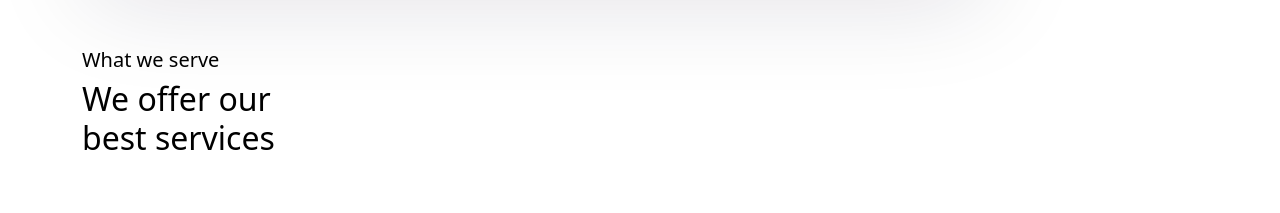
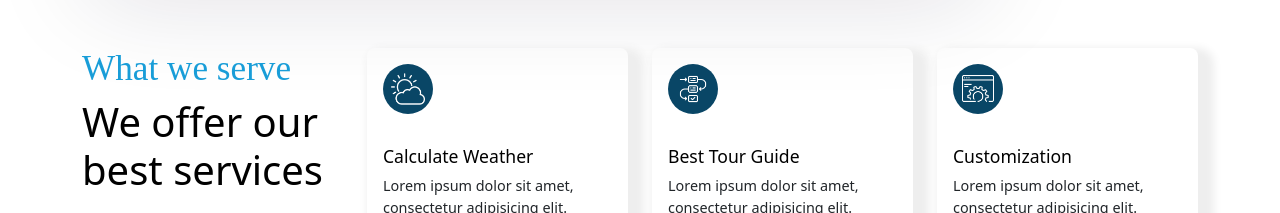
Before and after one commit to Shehan-lakshitha/Pearl, a React (Create React App) app in the folder frontend/: page /home in a window 1280 px wide. Shown: the part 739-952 px from the top of the page. Built offline with nearby package versions, Linux system fonts and the light colour scheme; a web font is replaced by a local one.

Commit message:
Added services card

```diff
--- a/frontend/src/pages/Home.jsx
+++ b/frontend/src/pages/Home.jsx
@@ -1,46 +1,55 @@
-import React from 'react';
-import '../styles/home.css';
+import React from "react";
+import "../styles/home.css";
 
-import { Container, Row,Col } from 'reactstrap';
-import heroImg from '../assets/images/hero-img01.jpg';
-import heroImg02 from '../assets/images/hero-img02.jpg';
-import heroVideo from '../assets/images/hero-video.mp4';
-import worldImg from '../assets/images/world.png';
-import Subtitle from './../shared/Subtitle';
+import { Container, Row, Col } from "reactstrap";
+import heroImg from "../assets/images/hero-img01.jpg";
+import heroImg02 from "../assets/images/hero-img02.jpg";
+import heroVideo from "../assets/images/hero-video.mp4";
+import worldImg from "../assets/images/world.png";
+import Subtitle from "./../shared/Subtitle";
 
-import SearchBar from '../shared/SearchBar';
+import SearchBar from "../shared/SearchBar";
+import ServiceList from "../services/ServiceList";
 
 const Home = () => {
   return (
     <>
-    {/* hero section start */}
+      {/* hero section start */}
       <section className="hero">
         <Container>
           <Row>
-            <Col lg='6'>
+            <Col lg="6">
               <div className="hero_Content">
-                <h1>Welecome <br/> to Sri Lanka</h1>
-                <p>Discover the beauty of Sri Lanka - pristine beaches, lush tea plantations, ancient temples, and vibrant markets. Experience warm hospitality, delicious cuisine, and create lifelong memories. Explore Sri Lanka's wonders and let its enchanting landscapes captivate you. Start your journey today!</p>
+                <h1>
+                  Welecome <br /> to Sri Lanka
+                </h1>
+                <p>
+                  Discover the beauty of Sri Lanka - pristine beaches, lush tea
+                  plantations, ancient temples, and vibrant markets. Experience
+                  warm hospitality, delicious cuisine, and create lifelong
+                  memories. Explore Sri Lanka's wonders and let its enchanting
+                  landscapes captivate you. Start your journey today!
+                </p>
               </div>
             </Col>
 
-            <Col lg='2'>
+            <Col lg="2">
               <div className="hero_img-box">
-                <img src={heroImg} alt=''/>
+                <img src={heroImg} alt="" />
               </div>
             </Col>
-            <Col lg='2'>
+            <Col lg="2">
               <div className="hero_img-box mt-4">
-                <video src={heroVideo} alt='' controls />
+                <video src={heroVideo} alt="" controls />
               </div>
             </Col>
-            <Col lg='2'>
+            <Col lg="2">
               <div className="hero_img-box mt-5">
-                <img src={heroImg02} alt=''/>
+                <img src={heroImg02} alt="" />
               </div>
             </Col>
 
-            <SearchBar/>
+            <SearchBar />
           </Row>
         </Container>
       </section>
@@ -49,15 +58,16 @@ const Home = () => {
       <section>
         <Container>
           <Row>
-            <Col lg='3'>
+            <Col lg="3">
               <h5 className="services_subtitle">What we serve</h5>
               <h2 className="service_title">We offer our best services</h2>
             </Col>
+            <ServiceList />
           </Row>
         </Container>
       </section>
     </>
   );
-}
+};
 
-export default Home
+export default Home;
--- /dev/null
+++ b/frontend/src/services/ServiceCard.jsx
@@ -0,0 +1,18 @@
+import React from 'react'
+import './service-card.css';
+
+const ServiceCard = ({item}) => {
+
+    const {imgUrl, title, desc} = item;
+  return (
+    <div className="service_item">
+        <div className="service_img">
+            <img src={imgUrl} alt="" />
+        </div>
+        <h5>{title}</h5>
+        <p>{desc}</p>
+    </div>
+  );
+}
+
+export default ServiceCard
--- /dev/null
+++ b/frontend/src/services/ServiceList.jsx
@@ -0,0 +1,39 @@
+import React from "react";
+import ServiceCard from "./ServiceCard";
+import { Col } from "reactstrap";
+
+import weatherImg from "./../assets/images/weather.png";
+import guideImg from "./../assets/images/guide.png";
+import customizationImg from "./../assets/images/customization.png";
+
+const servicesData = [
+  {
+    imgUrl: weatherImg,
+    title: "Calculate Weather",
+    desc: "Lorem ipsum dolor sit amet, consectetur adipisicing elit.",
+  },
+  {
+    imgUrl: guideImg,
+    title: "Best Tour Guide",
+    desc: "Lorem ipsum dolor sit amet, consectetur adipisicing elit.",
+  },
+  {
+    imgUrl: customizationImg,
+    title: "Customization",
+    desc: "Lorem ipsum dolor sit amet, consectetur adipisicing elit.",
+  },
+];
+
+const ServiceList = () => {
+  return (
+    <>
+      {servicesData.map((item, index) => (
+        <Col lg="3" key={index}>
+          <ServiceCard item={item} />
+        </Col>
+      ))}
+    </>
+  );
+};
+
+export default ServiceList;
--- /dev/null
+++ b/frontend/src/services/service-card.css
@@ -0,0 +1,30 @@
+.service_item{
+    padding: 1rem;
+    border-radius: .5rem;
+    box-shadow: 8px 8px 8px 8px #eee;
+    z-index: 1000;
+}
+.service_img{
+    width: 50px;
+    height: 50px;
+    display: flex;
+    align-items: center;
+    justify-content: center;
+    border-radius: 50px;
+    background: var(--primary-color);
+    padding: 0.5rem;
+    margin-bottom: 2rem;
+    line-height: 50px;
+}
+
+.service_img img{
+    width: 100%;
+}
+.service_item h5{
+    font-size: 1.1rem;
+    font-weight: 500;
+}
+.service_item p{
+    font-size: .9rem;
+    color: var(-text-coloor);
+}
--- a/frontend/src/styles/home.css
+++ b/frontend/src/styles/home.css
@@ -26,3 +26,14 @@
     background-image: url(./../assets/images/homeback.jpg);
     background-size: 100%;
 }
+
+.services_subtitle{
+    font-size: 2.2rem;
+    font-weight: 500;
+    color: var(--secondary-color);
+    font-family: var(--subtitle-font-name);
+}
+.service_title{
+    font-size: 2.5rem;
+    font-weight: 500;
+}
```
